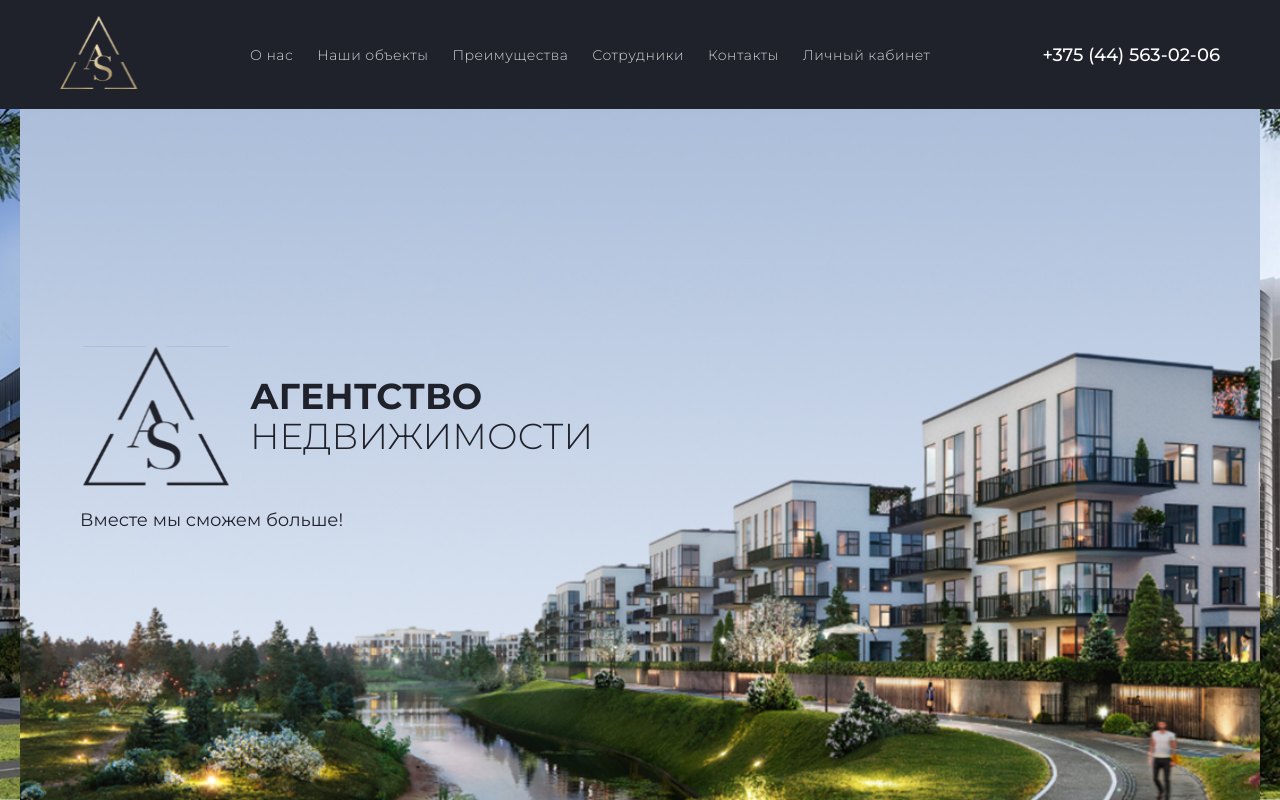
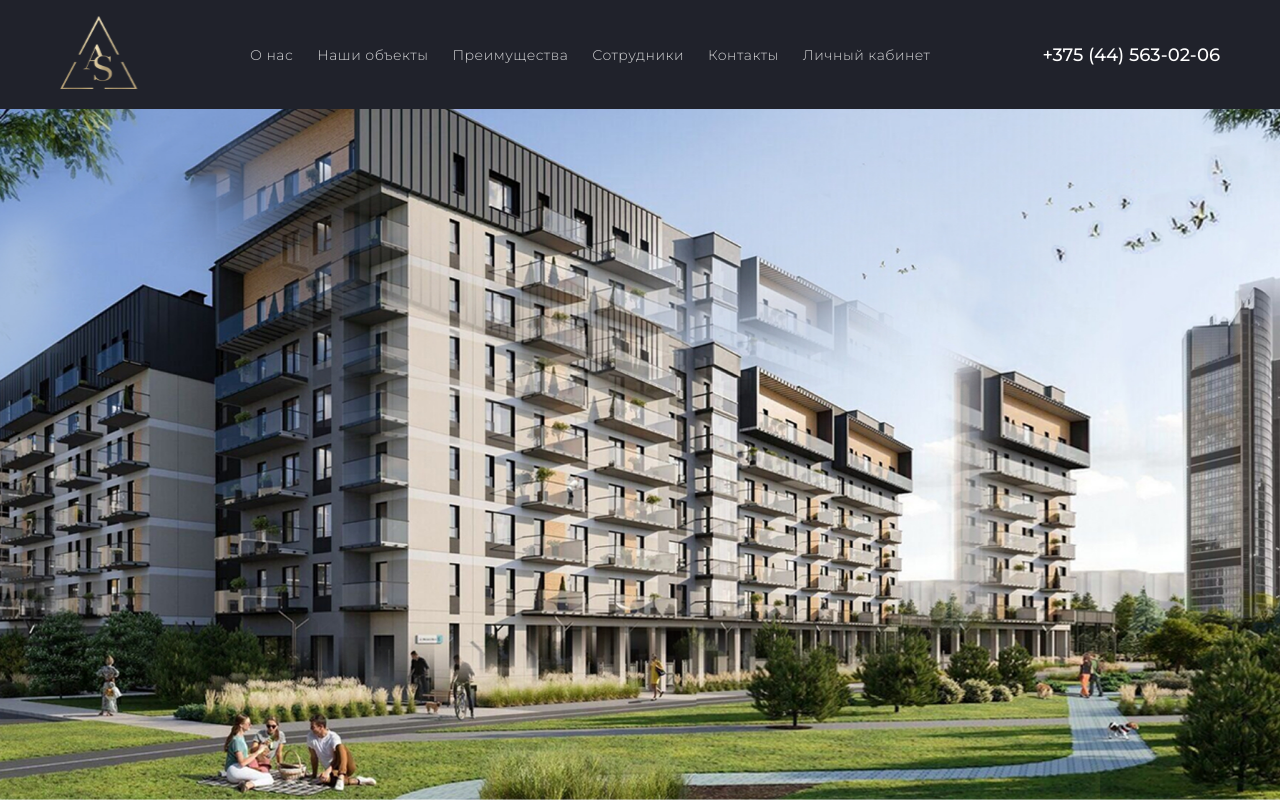
Before and after one commit to Max-Semian/realty_app, a Next.js app: page / in a window 1280 px wide. Shown: the top 800 px of the page. Built offline with nearby package versions, Linux system fonts and the light colour scheme.

Commit message:
ClientBackground and layout fixes

```diff
--- /dev/null
+++ b/src/app/ClientBackground.tsx
@@ -0,0 +1,72 @@
+"use client"
+
+import { useEffect, useState } from 'react';
+
+function ClientBackground() {
+  const [height, setHeight] = useState('100vh');
+
+  useEffect(() => {
+    // Handle mobile viewport height issues
+    const setVh = () => {
+      // Get the actual viewport height
+      const vh = window.innerHeight;
+
+      // Set the height as a state - this ensures React re-renders when it changes
+      setHeight(`${vh}px`);
+
+      // Also set a CSS variable for use elsewhere if needed
+      document.documentElement.style.setProperty('--vh', `${vh}px`);
+    };
+
+    // Set it initially
+    setVh();
+
+    // More aggressive event listeners to catch any browser UI changes
+    window.addEventListener('resize', setVh);
+    window.addEventListener('orientationchange', setVh);
+    window.addEventListener('scroll', setVh);
+    window.addEventListener('touchmove', setVh);
+    window.addEventListener('touchend', setVh);
+
+    // On mobile browsers, the address bar can hide/show which changes viewport height
+    // Add a periodic check for height changes (for iOS Safari in particular)
+    const interval = setInterval(setVh, 100);
+
+    // Cleanup
+    return () => {
+      window.removeEventListener('resize', setVh);
+      window.removeEventListener('orientationchange', setVh);
+      window.removeEventListener('scroll', setVh);
+      window.removeEventListener('touchmove', setVh);
+      window.removeEventListener('touchend', setVh);
+      clearInterval(interval);
+    };
+  }, []);
+
+  return (
+    <>
+      {/* Fixed background element with explicit height */}
+      <div
+        style={{
+          position: 'fixed',
+          top: 0,
+          left: 0,
+          right: 0,
+          bottom: 0, // Add bottom: 0 to ensure it covers full viewport
+          height: height, // Use the state-controlled height
+          backgroundImage: 'url(/realty_app/bg1.jpg)',
+          backgroundSize: 'cover',
+          backgroundPosition: 'center',
+          backgroundRepeat: 'no-repeat',
+          zIndex: -1,
+          pointerEvents: 'none',
+          // Remove backgroundAttachment: 'fixed' as it can cause issues on mobile
+        }}
+      />
+      {/* Add a spacer div that ensures the page is at least the full viewport height */}
+      <div style={{ minHeight: height }} />
+    </>
+  );
+}
+
+export default ClientBackground;
--- a/src/app/layout.tsx
+++ b/src/app/layout.tsx
@@ -1,5 +1,6 @@
 import "./globals.css";
 export { metadata } from "./metadata";
+import ClientBackground from "./ClientBackground";
 
 export default function RootLayout({
   children,
@@ -7,24 +8,14 @@ export default function RootLayout({
   children: React.ReactNode;
 }>) {
   return (
-    <html lang="en" style={{height: '100%'}}>
-      <body style={{height: '100%'}}>
-        {/* Fixed background element */}
-        <div
-          style={{
-            position: 'fixed',
-            top: 0,
-            left: 0,
-            right: 0,
-            bottom: 0,
-            backgroundImage: 'url(/realty_app/bg1.jpg)',
-            backgroundSize: 'cover',
-            backgroundPosition: 'center',
-            backgroundRepeat: 'no-repeat',
-            zIndex: -1,
-            pointerEvents: 'none'
-          }}
-        />
+    <html lang="en">
+      <body style={{
+        margin: 0,
+        padding: 0,
+        overflowX: 'hidden', // Prevent horizontal scrolling
+        position: 'relative' // Create a new stacking context
+      }}>
+        <ClientBackground />
         {children}
       </body>
     </html>
```
